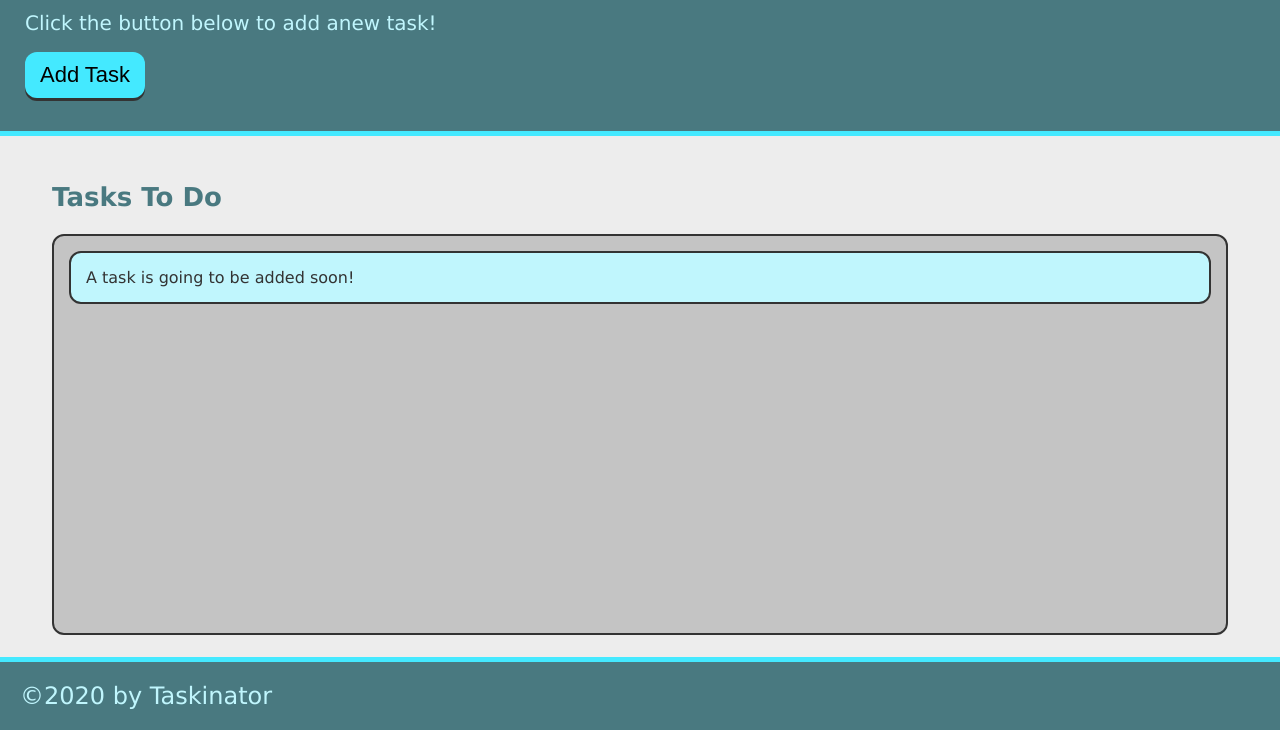
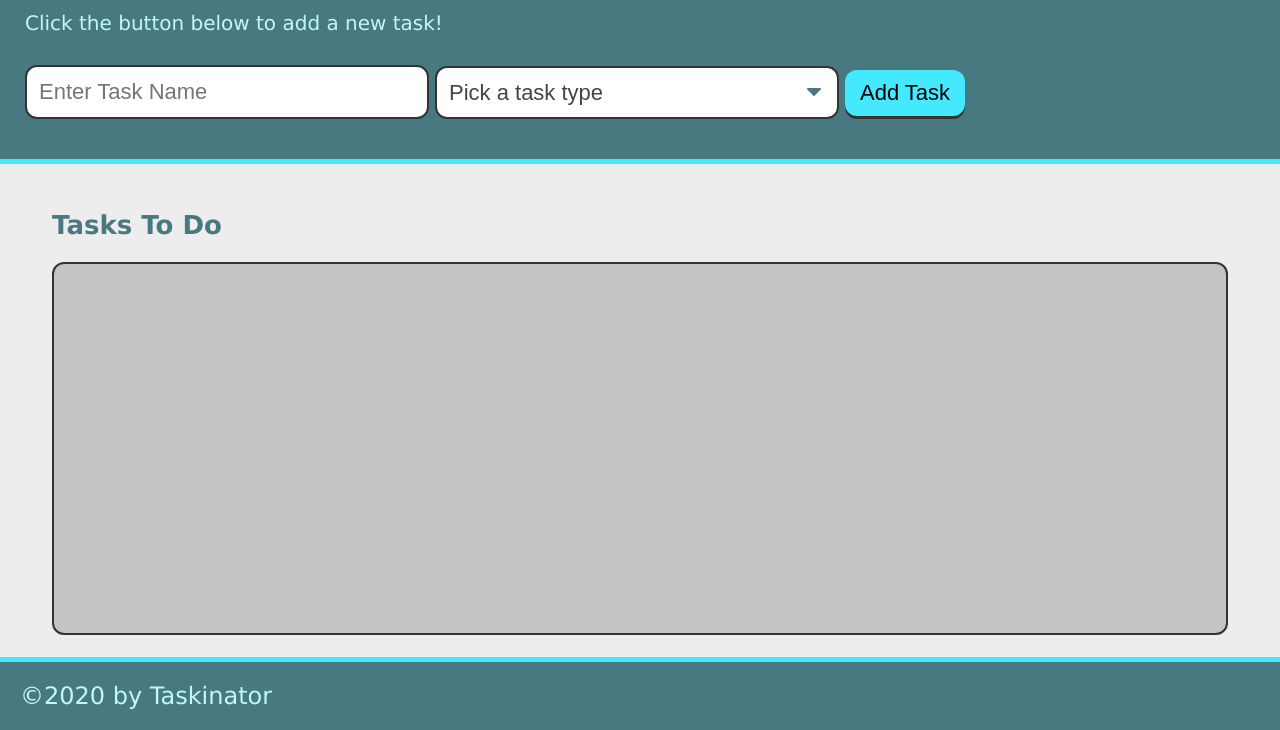
Before and after one commit to HGuleed/taskinator, a plain HTML site: page index.html in a window 1280 px wide. Shown: the part 70-800 px from the top of the page. Drawn offline with Linux system fonts and the light colour scheme.

Commit message:
set up form

```diff
--- a/index.html
+++ b/index.html
@@ -1,33 +1,42 @@
 <!DOCTYPE html>
 <html lang="en">
   <head>
-    <meta charset="UTF-8">
-    <meta http-equiv="X-UA-Compatible" content="IE=edge">
-    <meta name="viewport" content="width=device-width, initial-scale=1.0">
+    <meta charset="UTF-8" />
+    <meta http-equiv="X-UA-Compatible" content="IE=edge" />
+    <meta name="viewport" content="width=device-width, initial-scale=1.0" />
     <title>Taskinator</title>
-    <link rel="stylesheet" href="./assets/css/style.css">
+    <link rel="stylesheet" href="./assets/css/style.css" />
   </head>
   <body>
     <header>
       <h1>Taskinator</h1>
-        <p>Click the button below to add anew task!</p>
-        <button class="btn" id="save-task">Add Task</button>
+      <p>Click the button below to add a new task!</p>
+      <form id="task-form">
+        <div class="form-group">
+          <input type="text" name="task-name" placeholder="Enter Task Name" />
+        </div>
+        <div class="form-group">
+          <select name="task-type" class="select-dropdown">
+            <option value="" disabled selected>Pick a task type</option>
+            <option value="Print">Print</option>
+            <option value="Web">Web</option>
+            <option value="Mobile">Mobile</option>
+          </select>
+        </div>
+        <div class="form-group">
+          <button class="btn" id="save-task" type="submit">Add Task</button>
+        </div>
+      </form>
     </header>
 
     <main class="page-content">
-
       <section class="task-list-wrapper">
         <h2 class="list-title">Tasks To Do</h2>
-              <ul class="task-list">
-                <li class="task-item">A task is going to be added soon!</li>
-              </ul>
+        <ul class="task-list"></ul>
       </section>
-
     </main>
 
-    <footer>
-        &copy;2020 by Taskinator
-      </footer>
+    <footer>&copy;2020 by Taskinator</footer>
     <script src="./assets/js/script.js"></script>
   </body>
 </html>
```
Lines whose indentation alone changed are shown as unchanged.
